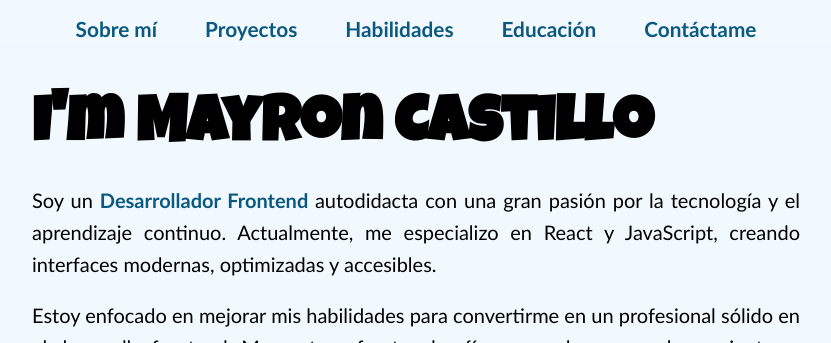
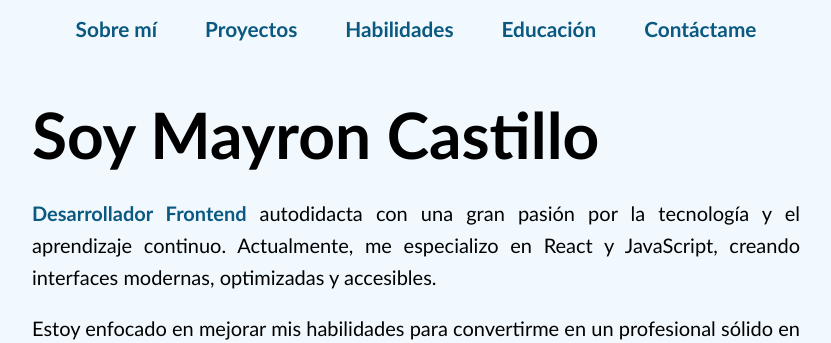
Before and after one commit to Mayron-Castillo/portfolio, a React (Vite) app: page / in a window 1280 px wide. Shown: the top 343 px of the page, without its empty margins (224-1055 px from the left). Built offline with nearby package versions, Linux system fonts and the light colour scheme.

Commit message:
Arreglando errores de la home page

```diff
--- a/src/components/HomePage.css
+++ b/src/components/HomePage.css
@@ -1,6 +1,5 @@
 .home-page{
     padding-top: 6rem;
-    /* height: 100%; */
     display: flex;
     flex-direction: column;
     gap: 1.5rem;
@@ -8,7 +7,7 @@
 
 .home-title{
     font-size: 4rem;
-    font-family: 'Luckiest Guy', cursive;
+    font-weight: 600;
 }
 
 .home-text{
--- a/src/components/HomePage.jsx
+++ b/src/components/HomePage.jsx
@@ -3,10 +3,10 @@ import './HomePage.css'
 function HomePage() {
     return (
         <section id='sobre-mi' className='home-page'>
-            <h1 className='home-title'>I'm Mayron Castillo</h1>
+            <h1 className='home-title'>Soy Mayron Castillo</h1>
 
             <div className='home-text'>
-                <p>Soy un  <span className='ability'>Desarrollador Frontend </span> autodidacta con una gran pasión por la tecnología y el aprendizaje continuo. Actualmente, me especializo en React y JavaScript, creando interfaces modernas, optimizadas y accesibles.</p>
+                <p><span className='ability'>Desarrollador Frontend </span> autodidacta con una gran pasión por la tecnología y el aprendizaje continuo. Actualmente, me especializo en React y JavaScript, creando interfaces modernas, optimizadas y accesibles.</p>
                 <p>Estoy enfocado en mejorar mis habilidades para convertirme en un profesional sólido en el desarrollo frontend. Me gusta enfrentar desafíos, aprender nuevas herramientas y crear proyectos que no solo funcionen bien, sino que también brinden una excelente experiencia de usuario.</p>
             </div>
 
```
